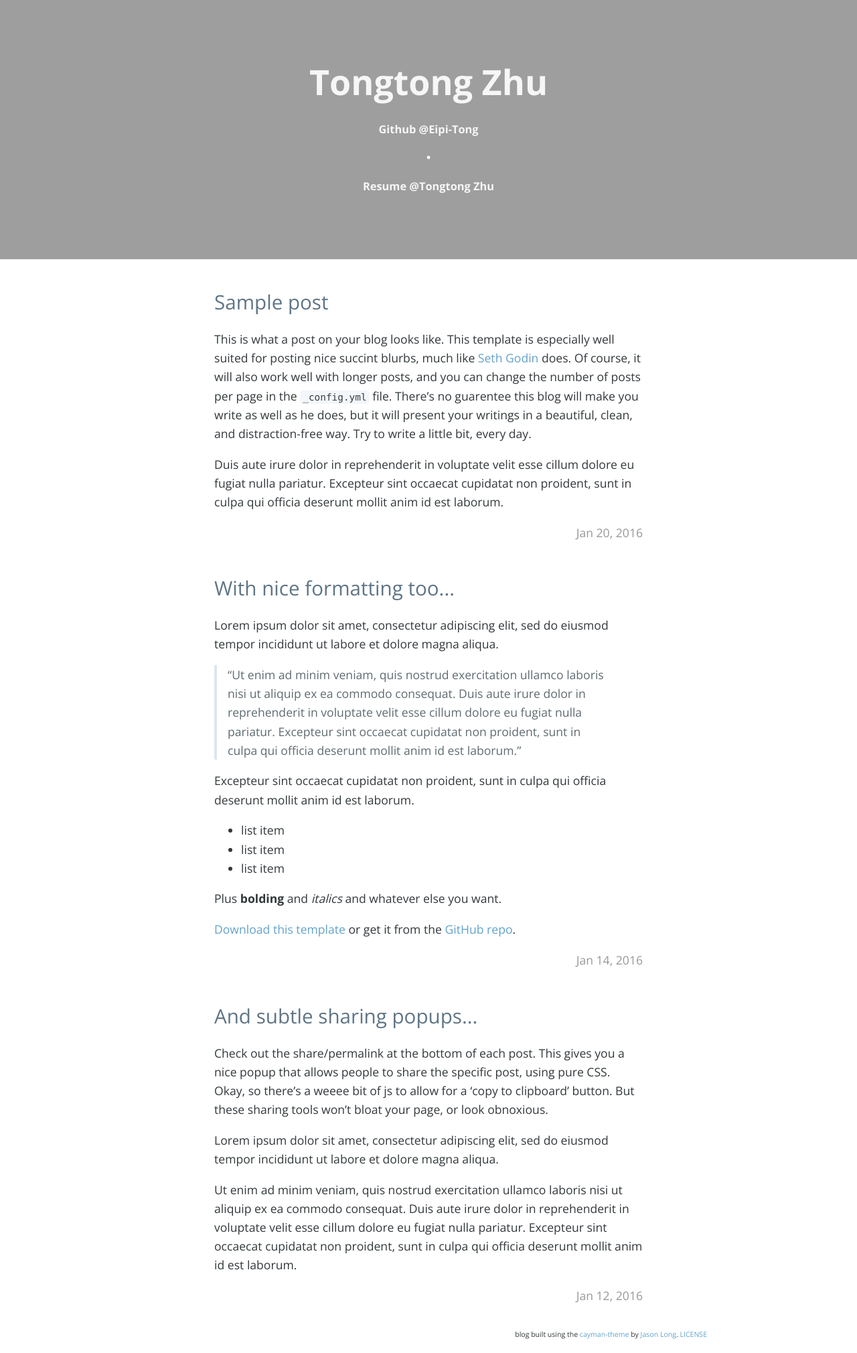
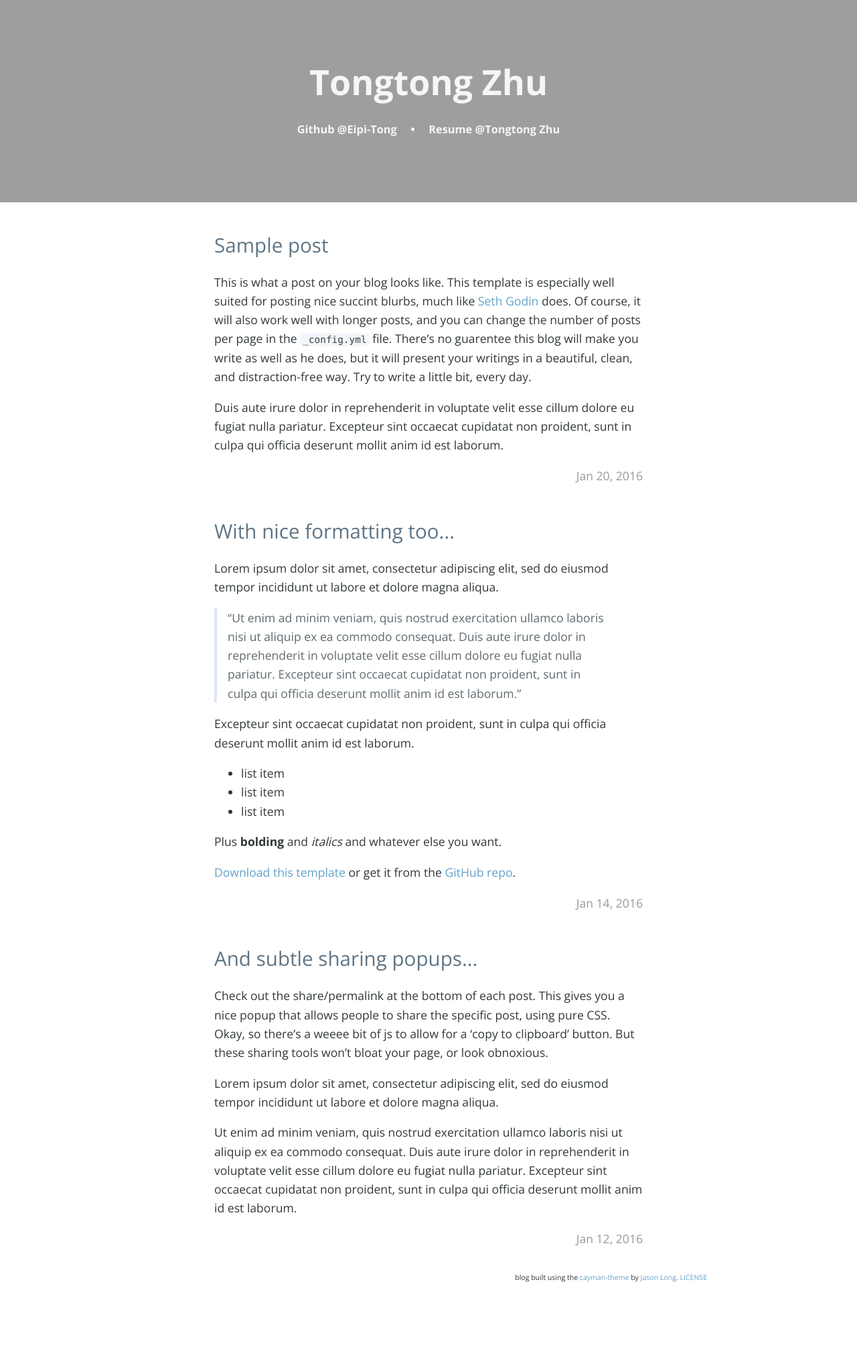
Before and after one commit to Eipi-Tong/Eipi-Tong.github.io, a Jekyll site: the page built from index.html, in a window 1280 px wide. Shown: the whole page at 67% size. Built offline with Jekyll 4.4.1, drawn with Linux system fonts in a browser that asks for light colours; nearby versions of some CDN libraries; the list of posts is cut into pages by our own code; comment, search, counter and statistics services are not loaded; after the commit the page ends 1934 px from its top, so only the background shows below that.

Commit message:
Change content

```diff
--- a/_includes/header.html
+++ b/_includes/header.html
@@ -5,7 +5,7 @@
       target="_blank">follow @{{ site.twitter_username }}</a></h3>{% endif %}
   <h3>{% if site.github_username %}<a class="header-link" href="https://github.com/{{ site.github_username }}"
       target="_blank">Github @{{ site.github_username }}</a>{% endif %}
-    <p>&emsp;•&emsp;</p>
+    &emsp;•&emsp;
     {% if site.resume_url %}<a class="header-link"
       href="https://drive.google.com/file/d/1vW5H3MPIch3OETXuT0hPKqij8EC4P2RA/view?usp=sharing" target="_blank">Resume
       @{{ site.resume_url }}</a>{% endif %}
```
